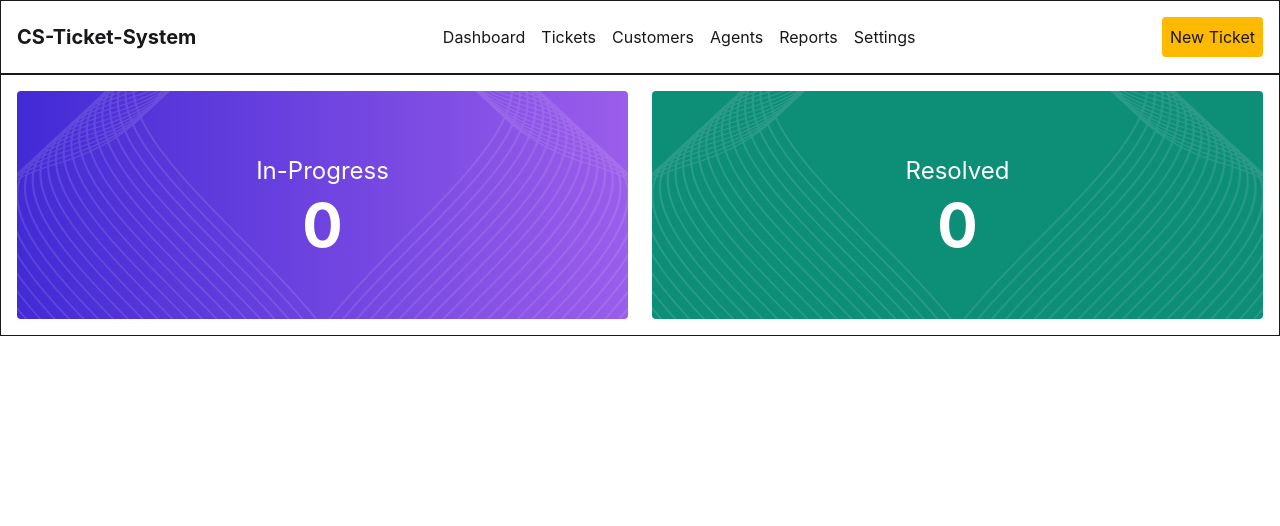
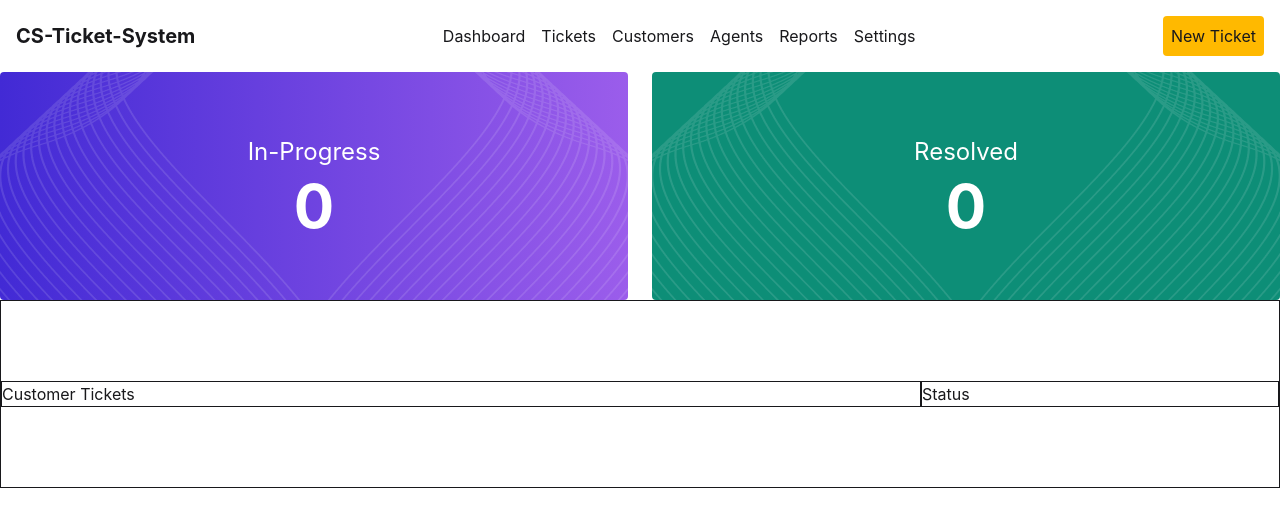
Before and after one commit to Noman172590/Customer_Support_Ticket_Syste, a React (Vite) app: page / in a window 1280 px wide. Shown: the top 526 px of the page. Built offline with nearby package versions, Linux system fonts and the light colour scheme.

Commit message:
update data 05.09.2026

```diff
--- a/package.json
+++ b/package.json
@@ -11,6 +11,7 @@
   },
   "dependencies": {
     "@tailwindcss/vite": "^4.3.3",
+    "axios": "^1.20.0",
     "react": "^19.2.8",
     "react-dom": "^19.2.8",
     "tailwindcss": "^4.3.3"
--- /dev/null
+++ b/public/order.json
@@ -0,0 +1,92 @@
+[
+  {
+    "id": 1001,
+    "title": "Login Issues - Can't Access Account",
+    "status": "Open",
+    "priority": "HIGH",
+    "customer": "John Smith",
+    "date": "2024-01-15",
+    "description": "Customer is unable to log in to their account. They've tried resetting their password multiple times but still..."
+  },
+  {
+    "id": 1002,
+    "title": "Payment Failed - Card Declined",
+    "status": "Open",
+    "priority": "HIGH",
+    "customer": "Sarah Johnson",
+    "date": "2024-01-16",
+    "description": "Customer attempted to pay using Visa ending 1234 but the payment keeps failing despite sufficient balance."
+  },
+  {
+    "id": 1003,
+    "title": "Unable to Download Invoice",
+    "status": "In-Progress",
+    "priority": "MEDIUM",
+    "customer": "Michael Brown",
+    "date": "2024-01-17",
+    "description": "Customer cannot download their January invoice from the billing section. The download button is..."
+  },
+  {
+    "id": 1004,
+    "title": "Incorrect Billing Address",
+    "status": "Open",
+    "priority": "LOW",
+    "customer": "Emily Davis",
+    "date": "2024-01-18",
+    "description": "Customer's billing address shows a different city. They updated it but it still displays the old one."
+  },
+  {
+    "id": 1005,
+    "title": "App Crash on Launch",
+    "status": "Open",
+    "priority": "HIGH",
+    "customer": "David Wilson",
+    "date": "2024-01-19",
+    "description": "Customer reports that the mobile app crashes immediately upon opening on Android 13."
+  },
+  {
+    "id": 1006,
+    "title": "Refund Not Processed",
+    "status": "In-Progress",
+    "priority": "MEDIUM",
+    "customer": "Sophia Taylor",
+    "date": "2024-01-20",
+    "description": "Customer requested a refund two weeks ago but has not received the amount yet."
+  },
+  {
+    "id": 1007,
+    "title": "Two-Factor Authentication Issue",
+    "status": "Open",
+    "priority": "HIGH",
+    "customer": "James Anderson",
+    "date": "2024-01-21",
+    "description": "Customer is not receiving 2FA codes on their registered phone number."
+  },
+  {
+    "id": 1008,
+    "title": "Unable to Update Profile Picture",
+    "status": "Open",
+    "priority": "LOW",
+    "customer": "Olivia Martinez",
+    "date": "2024-01-22",
+    "description": "Customer tries to upload a new profile picture but gets 'Upload failed' error."
+  },
+  {
+    "id": 1009,
+    "title": "Subscription Auto-Renewal",
+    "status": "In-Progress",
+    "priority": "MEDIUM",
+    "customer": "Liam Thomas",
+    "date": "2024-01-17",
+    "description": "Customer wants to enable auto-renewal for their subscription but the toggle is disabled."
+  },
+  {
+    "id": 1010,
+    "title": "Missing Order Confirmation Email",
+    "status": "Open",
+    "priority": "MEDIUM",
+    "customer": "Isabella Garcia",
+    "date": "2024-01-24",
+    "description": "Customer placed an order but didn't receive a confirmation email even though payment succeeded."
+  }
+]
--- a/src/Components/Navbar/NavBar.jsx
+++ b/src/Components/Navbar/NavBar.jsx
@@ -10,7 +10,7 @@
   { name: "Settings", path: "/settings" },
 ];
   return (
-    <div className="max-w-7xl mx-auto border p-4 flex justify-between items-center">
+    <div className="max-w-7xl mx-auto  p-4 flex justify-between items-center">
       <p className="text-xl font-bold">CS-Ticket-System</p>
       <ul className="flex gap-4">
         {menuBar.map((item) => (
--- /dev/null
+++ b/src/Components/Ticket/Ticket.jsx
@@ -0,0 +1,19 @@
+import React, { use } from 'react';
+
+const Ticket = ({data}) => {
+   const overAllData=use(data)
+   const singeData=overAllData.data
+   console.log(singeData);
+    return (
+        <div className='max-w-7xl mx-auto border py-20'>
+            <dinov className='grid grid-cols-[minmax(0,1fr)_358px]'>
+                <div className='border'>
+                    Customer Tickets
+                </div>
+                <div className='border'>Status</div>
+            </dinov>
+        </div>
+    );
+};
+
+export default Ticket;
--- a/src/Page/Home/Home.jsx
+++ b/src/Page/Home/Home.jsx
@@ -1,17 +1,25 @@
-import React from 'react';
-import NavBar from '../../Components/Navbar/NavBar';
-import Banner from '../../Components/Share/Banner';
+import axios from "axios";
+import NavBar from "../../Components/Navbar/NavBar";
+import Banner from "../../Components/Share/Banner";
+import Ticket from "../../Components/Ticket/Ticket";
+import { Suspense } from "react";
 
+const response = axios.get("/order.json");
 const Home = () => {
-    return (
-        <div>
-            <NavBar/>
-            <div className='max-w-7xl mx-auto border p-4 flex gap-6 '>
-                <Banner/>
-                <Banner number="0" InProgress="Resolved" backgroundColor="#0D8E77"  />
-            </div>
-        </div>
-    );
+  return (
+    <div>
+      <NavBar />
+      <div className="max-w-7xl mx-auto  flex gap-6 ">
+        <Banner />
+        <Banner number="0" InProgress="Resolved" backgroundColor="#0D8E77" />
+      </div>
+      <div>
+        <Suspense fallback={<span className="loading loading-ball loading-xl"></span>}>
+          <Ticket data={response} />
+        </Suspense>
+      </div>
+    </div>
+  );
 };
 
 export default Home;
```
Also changed, not shown: 1 other file (tests, documents, lock files or other folders).
